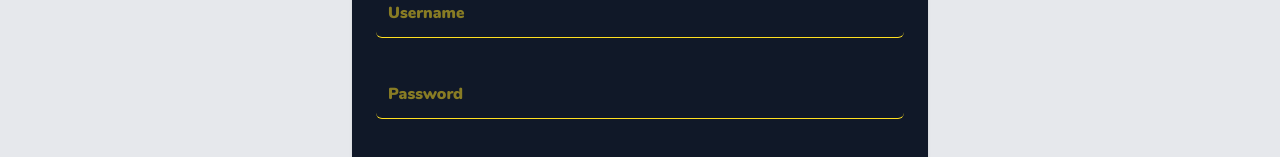
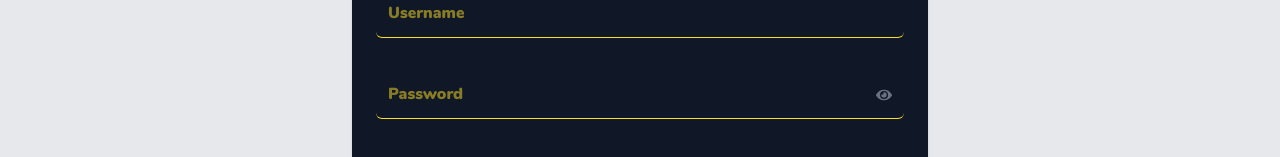
Before and after one commit to kojowiafe-dev/mailto, a React (Vite) app in the folder frontend/: page /login in a window 1280 px wide. Shown: the part 557-714 px from the top of the page. Built offline with nearby package versions, Linux system fonts and the light colour scheme.

Commit message:
added showPassword

```diff
--- a/frontend/src/Routes/Login.jsx
+++ b/frontend/src/Routes/Login.jsx
@@ -5,11 +5,13 @@ import 'react-toastify/ReactToastify.css'
 import AOS from 'aos';
 import api from '../components/api';
 import { GoogleLogin } from '@react-oauth/google';
+import { FaEye, FaEyeSlash } from 'react-icons/fa';
 
 const Login = () => {
 
   const [username, setUsername] = useState("");
   const [password, setPassword] = useState("");
+  const [showPassword, setShowPassword] = useState(false);
 
   useEffect(() => {
     AOS.init({ duration: 1000 })
@@ -59,7 +61,16 @@ const Login = () => {
 
         <input type="text" placeholder='Username' className='border-b w-full p-3 rounded-md text-yellow-300' value={username} onChange={(e) => setUsername(e.target.value)} />
 
-        <input type='password' placeholder='Password' rows='4' className='border-b w-full p-3 rounded-md text-yellow-300' value={password} onChange={(e) => setPassword(e.target.value)} />
+        <div className='relative w-full'>
+          <input type={showPassword ? 'text' : 'password'} placeholder='Password' rows='4' className='border-b w-full p-3 rounded-md text-yellow-300' value={password} onChange={(e) => setPassword(e.target.value)} />
+          <button
+            type="button"
+            onClick={() => setShowPassword(!showPassword)}
+            className="absolute right-3 top-1/2 transform -translate-y-1/2 text-gray-500 hover:text-gray-700"
+          >
+            {showPassword ? <FaEyeSlash/> : <FaEye />}
+          </button>
+        </div>
 
         <div className='flex flex-col items-center justify-center'>
           <button type='submit' className='bg-gray-50 hover:bg-gray-800 hover:text-yellow-300 text-gray-600 font-bold py-2 px-4 rounded-xl border-gray-600 border-1 my-2 cursor-pointer transition duration-200'>Login</button>
--- a/frontend/src/Routes/Register.jsx
+++ b/frontend/src/Routes/Register.jsx
@@ -6,6 +6,7 @@ import { useForm } from 'react-hook-form'
 import AOS from 'aos';
 import api from '../components/api';
 import { GoogleLogin } from '@react-oauth/google';
+import { FaEye, FaEyeSlash } from 'react-icons/fa';
 
 const Register = () => {
 
@@ -25,6 +26,7 @@ const Register = () => {
   const [username, setUserName] = useState("");
   const [email, setEmail] = useState("");
   const [password, setPassword] = useState("");
+  const [showPassword, setShowPassword] = useState(false);
 
 
   return (
@@ -111,7 +113,16 @@ const Register = () => {
 
         <input {...register('email', { required: true })} type="email" placeholder='Email' className='border-b w-full p-3 rounded-md text-yellow-300' value={email} onChange={(e) => setEmail(e.target.value)} />
 
-        <input {...register('password', { required: true, minLength: 8 })} type='password' placeholder='Password' rows='4' className='border-b w-full p-3 rounded-md text-yellow-300' value={password} onChange={(e) => setPassword(e.target.value)} />
+        <div className='relative w-full'>
+          <input {...register('password', { required: true, minLength: 8 })} type={showPassword ? 'text' : 'password'} placeholder='Password' rows='4' className='border-b w-full p-3 rounded-md text-yellow-300' value={password} onChange={(e) => setPassword(e.target.value)} />
+          <button
+            type="button"
+            onClick={() => setShowPassword(!showPassword)}
+            className="absolute right-3 top-1/2 transform -translate-y-1/2 text-gray-500 hover:text-gray-700"
+          >
+            {showPassword ? <FaEyeSlash/> : <FaEye />}
+          </button>
+        </div>
         {
           errors.password && errors.password.type === 'minLength' ? toast.error('Password too short') : null
         }
```
